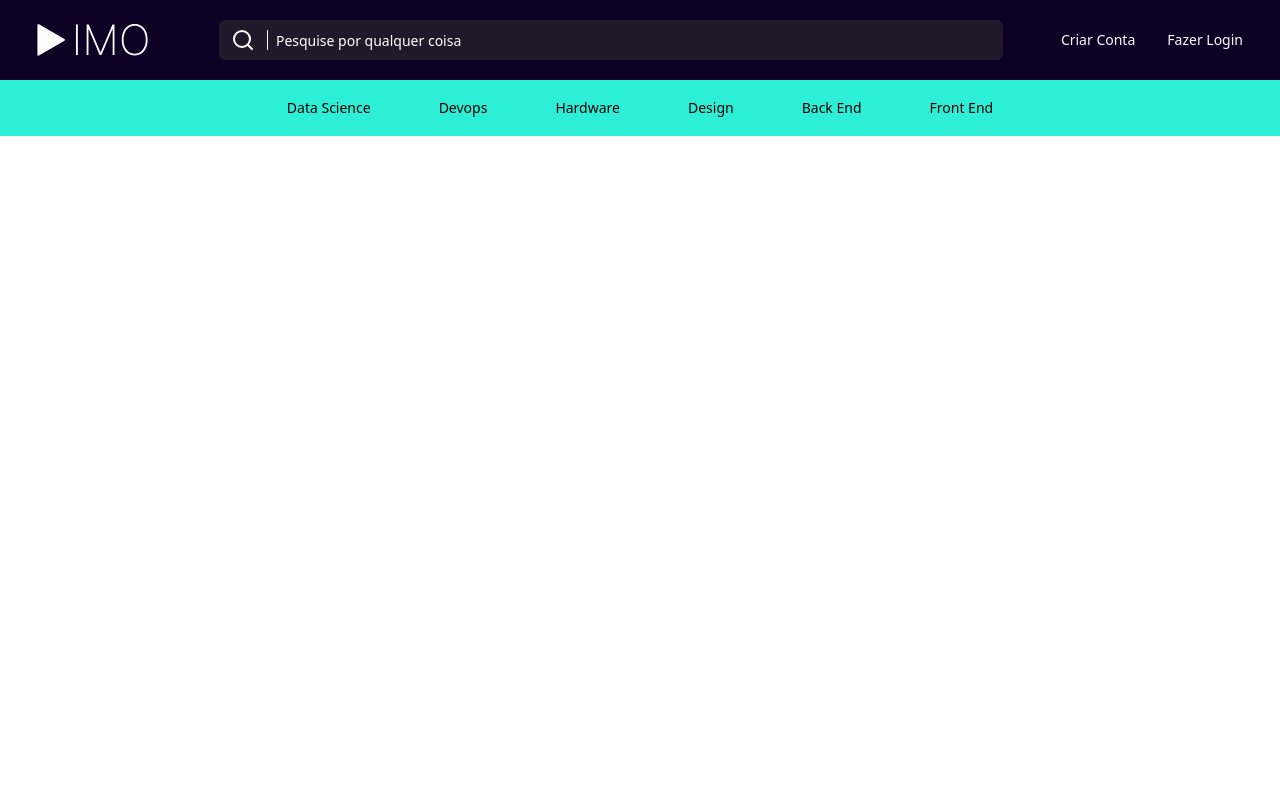
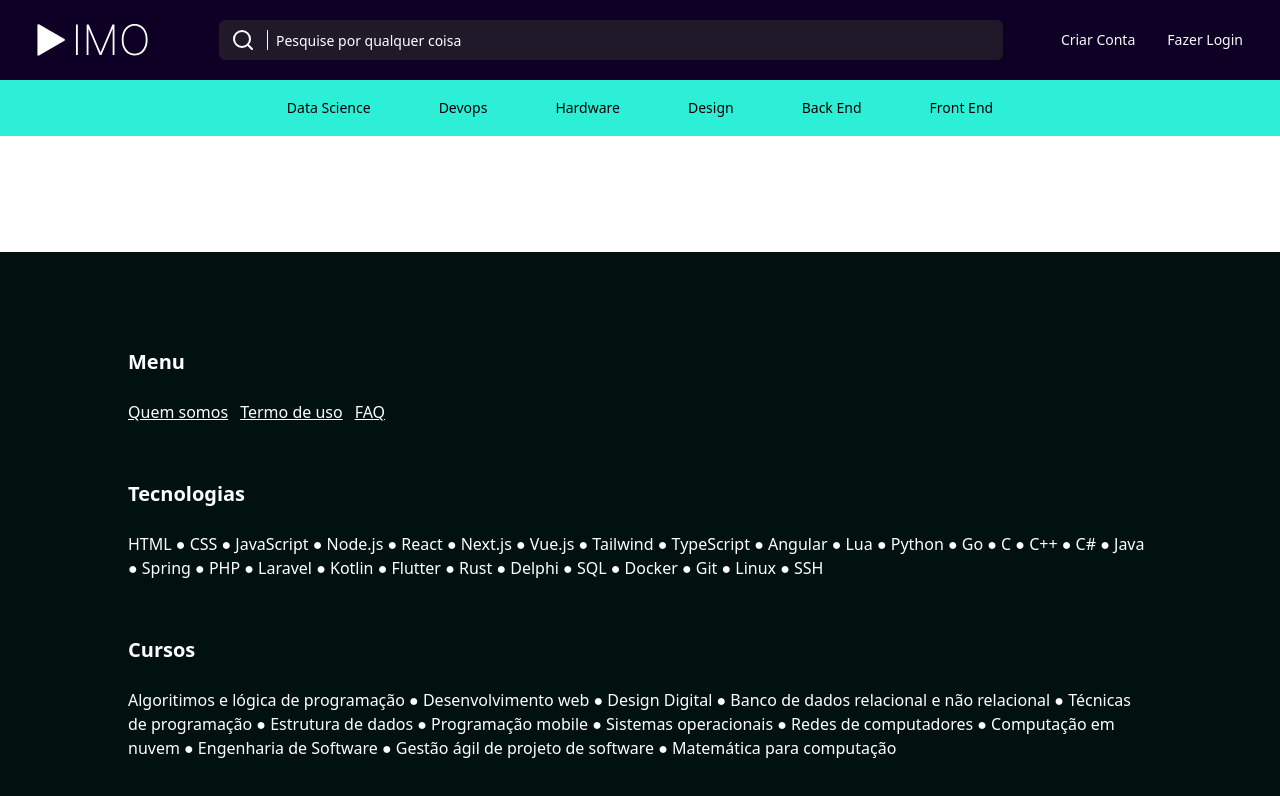
Before and after one commit to imofatec/imo, a React (Vite) app in the folder frontend/: page / in a window 1280 px wide. Shown: the top 796 px of the page. Built offline with nearby package versions, Linux system fonts and the light colour scheme.

Commit message:
✨ feat: Footer

```diff
--- /dev/null
+++ b/frontend/src/layouts/Footer.jsx
@@ -0,0 +1,50 @@
+
+
+export default function Footer() {
+    return (
+        <footer className=" flex flex-col bg-custom-footer-dark  px-32 text-white mx-auto w-full " >
+            <div className=" mb-10 ">
+
+                <div className=" flex flex-col mt-24 ">
+                    <label className=" text-xl font-semibold ">
+                        Menu
+                    </label>
+                    <div className=" mt-6 ">
+                    <a href="  " className=" underline ">
+                        Quem somos
+                    </a>
+                    <a href="  " className=" underline px-3 ">
+                        Termo de uso
+                    </a>
+                    <a href="  " className=" underline ">
+                        FAQ
+                    </a>
+                </div>
+                </div>
+
+                <div className=" mt-14 ">
+                    <label className=" text-xl font-semibold ">
+                        Tecnologias
+                    </label>
+                    <p className=" mt-6 ">
+                        HTML ● CSS ● JavaScript ● Node.js ● React ● Next.js  ● Vue.js ● Tailwind ● TypeScript ● Angular ●
+                        Lua ● Python ● Go ● C ● C++ ● C# ● Java ● Spring ● PHP ● Laravel ● Kotlin ● Flutter ● Rust ● Delphi ●
+                        SQL ● Docker ● Git ● Linux ● SSH
+                    </p>
+                </div>
+
+                <div className=" mt-14 ">
+                <label className=" text-xl font-semibold ">
+                    Cursos
+                    </label>
+                    <p className=" mt-6 ">
+                        Algoritimos e lógica de programação ● Desenvolvimento web ● Design Digital ● Banco de dados relacional e não relacional ●
+                        Técnicas de programação ● Estrutura de dados ● Programação mobile ● Sistemas operacionais ● Redes de computadores ●
+                        Computação em nuvem ● Engenharia de Software ● Gestão ágil de projeto de software ● Matemática para computação
+                    </p>
+                </div>
+
+            </div>
+        </footer>
+    )
+}
--- /dev/null
+++ b/frontend/src/layouts/Layout.jsx
@@ -0,0 +1,18 @@
+import React from 'react';
+import Header from './Header';
+import Footer from './Footer';
+import { Outlet } from 'react-router-dom';
+/*
+    Esta página serve como um molde para todas outras.
+    */
+export default function Layout( {children} ) {
+  return (
+    <div className="flex flex-col min-h-screen">
+      <Header />
+      <main className="flex-grow">
+      <Outlet />
+        </main>
+      <Footer />
+    </div>
+  );
+}
--- a/frontend/src/pages/Index.jsx
+++ b/frontend/src/pages/Index.jsx
@@ -1,6 +1,7 @@
+
 export default function Index() {
     return (
-        <>
-        </>
+        <div>
+        </div>
     )
 }
--- a/frontend/tailwind.config.js
+++ b/frontend/tailwind.config.js
@@ -25,7 +25,8 @@ module.exports = {
         "custom-text-gray": "#9CA3AF",
         "custom-header-dark-purple": "#0E0025",
         "custom-header-cyan": "#2DEFD8",
-        "custom-search-dark": "#1F192A"
+        "custom-search-dark": "#1F192A",
+        "custom-footer-dark": "#00110E"
       },
       keyframes: {
         "accordion-down": {
```
Also changed, not shown: frontend/src/App.jsx (+8 -9 lines).
